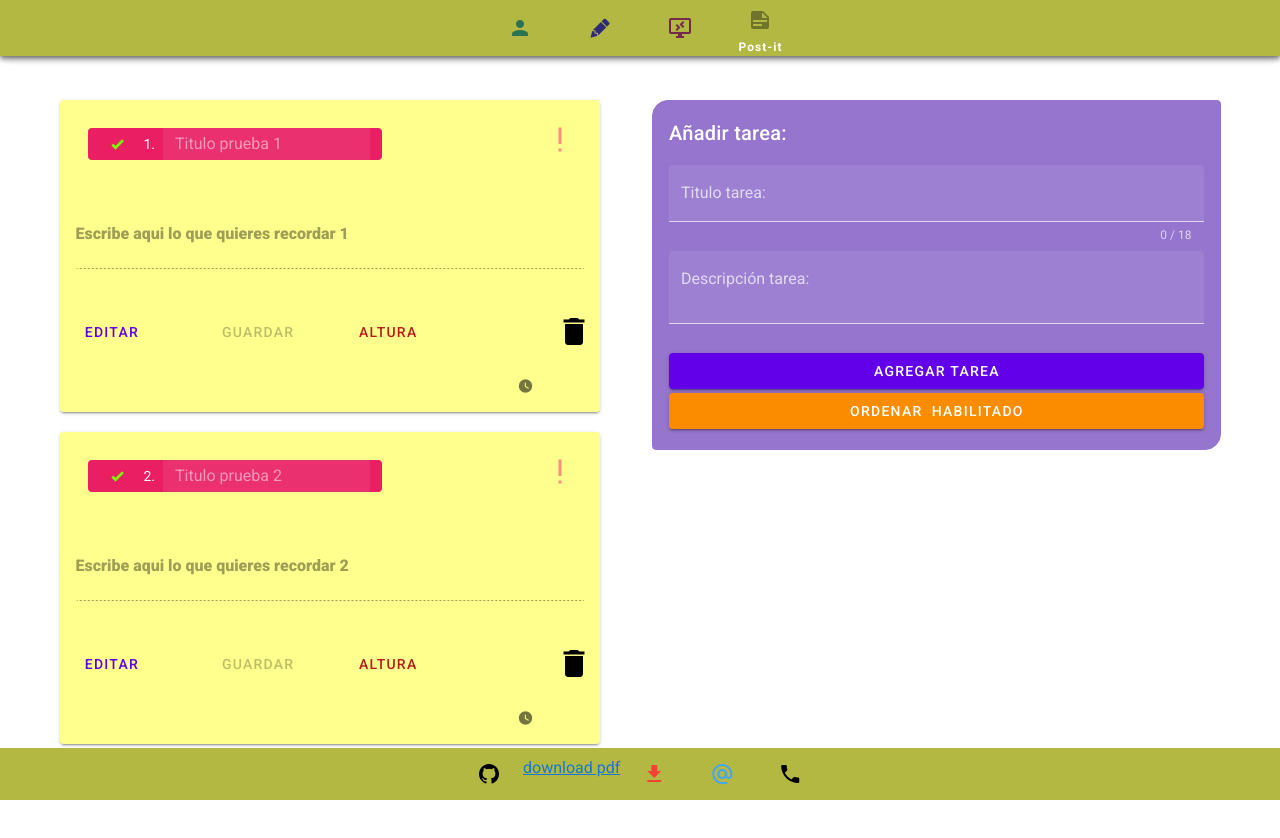
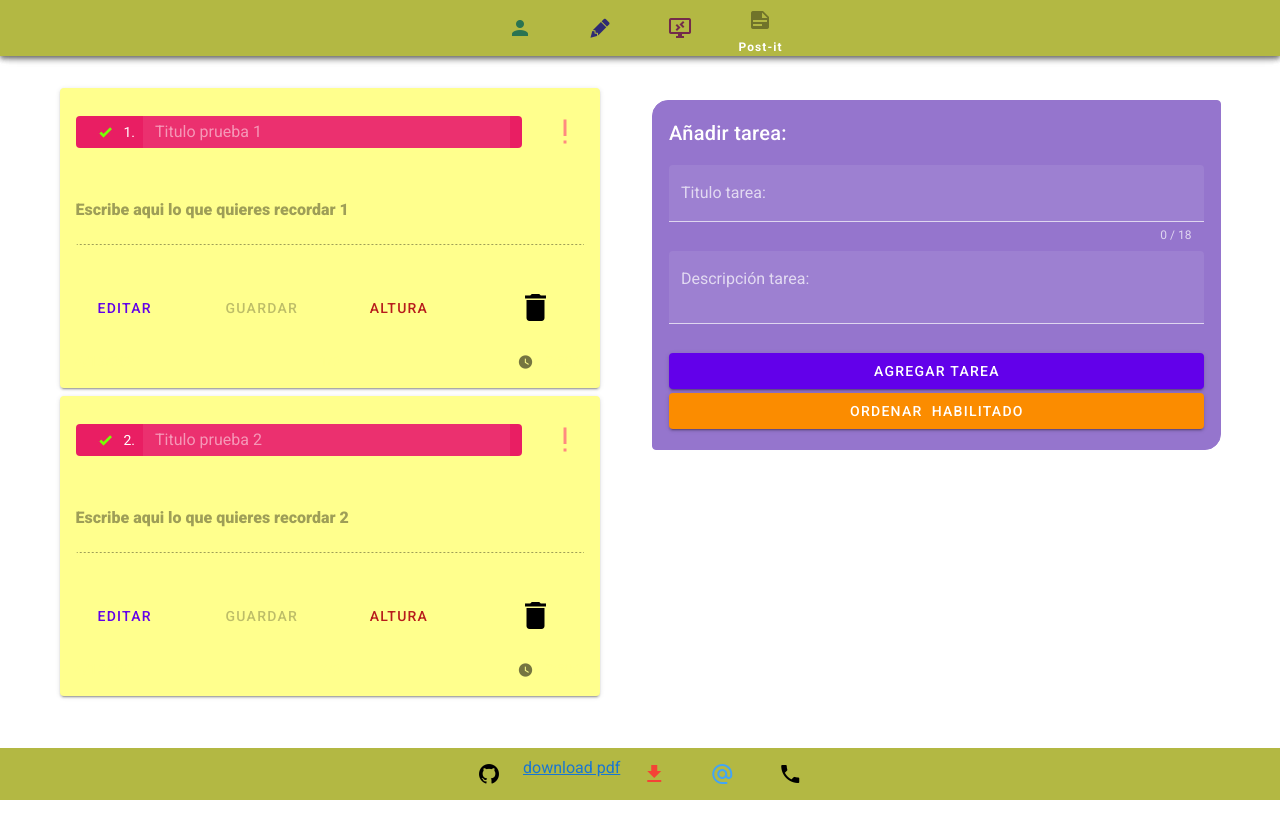
Before and after one commit to AlbertoCF88/cv, a Vue app: page /post-it in a window 1280 px wide. Shown: the top 838 px of the page. Built offline with nearby package versions, Linux system fonts and the light colour scheme.

Commit message:
probando snack

```diff
--- /dev/null
+++ b/src/components/ComSnack.vue
@@ -0,0 +1,12 @@
+<template>
+
+<v-snackbar v-model="snackbar"  top rounded="pill" >
+        {{ mensaje }}
+        <template v-slot:action="{ attrs }">
+            <v-btn  v-bind="attrs"
+            icon color="pink"  @click="snackbar = false">
+                <v-icon> mdi-close</v-icon>
+            </v-btn>
+        </template>
+    </v-snackbar>
+</template>
--- a/src/components/ComTareas.vue
+++ b/src/components/ComTareas.vue
@@ -4,7 +4,8 @@
     <v-row class="mb-7">
         <!--Creador de tareas-->
         <v-col cols="12"  md="6" order-md="2">
-            <v-card outlined shaped dark color="deep-purple lighten-2" class="sticky">
+            <v-card outlined shaped dark
+            color="deep-purple lighten-2" class="sticky">
                 <v-card-title>
                     Añadir tarea:
                 </v-card-title>
@@ -12,22 +13,25 @@
                     <v-form @submit.prevent="agregar()">
                         <v-row>
                             <v-col>
-                        <v-text-field v-model="tituloTarea"
-                        counter="18" filled color="deep-purple" label="Titulo tarea:" type="text">
+                                <v-text-field v-model="tituloTarea" label="Titulo tarea:"
+                                type="text" counter="18" filled color="deep-purple">
                                 </v-text-field>
-
                             </v-col>
                         </v-row>
-                        <v-textarea v-model="texto" auto-grow filled color="deep-purple"
-                        label="Descripción tarea:"  rows="2">
+
+                        <v-textarea v-model="texto"
+                        auto-grow filled color="deep-purple"
+                        label="Descripción tarea:" rows="2">
                         </v-textarea>
-                        <v-btn  type="submit" block
+
+                        <v-btn type="submit" block
                         color="deep-purple accent-4" class="mb-1">
                             Agregar tarea
                         </v-btn>
                     </v-form>
-                    <v-btn  block  class="mb-1"
-                    @click="ordenar= !ordenar;on = !on"
+
+                    <v-btn block class="mb-1"
+                    @click="ordenar= !ordenar; on = !on"
                     :class="{'ordenarDe':on, 'ordenar': !on}">
                         Ordenar
                             <span v-if="on" class="pl-2">Deshabilitado</span>
@@ -46,65 +50,89 @@
                     <v-tooltip top >
                         <template v-slot:activator="{ on, attrs }" >
                             <div v-bind="attrs" v-on="on">
-                                <v-container class="d-flex justify-space-between" >
-                                    <v-chip class="ma-4 text-uppercase" color="pink" label text-color="white">
-                                        <v-btn icon color="black" @click="item.hecho=!item.hecho" class="mr-2">
-                                            <v-icon small color="light-green accent-3">mdi-check-bold</v-icon>
+
+                                <v-row class="d-flex justify-space-between">
+                                    <v-col cols="8" sm="10">
+                                        <v-chip class="ma-4 text-uppercase"
+                                        color="pink" label text-color="white">
+                                            <v-btn icon color="black"
+                                            @click="item.hecho=!item.hecho">
+                                                <v-icon small color="light-green accent-3">
+                                                    mdi-check-bold
+                                                </v-icon>
                                             </v-btn>
                                             <div class="mr-2">{{index +1}}.</div>
                                             <v-text-field v-model="item.titulo" :disabled="item.textarea"
-                                        class="input" dark
-                                        counter="18" filled color="deep-purple" type="text">
+                                            class="input" darkcounter="18" filled
+                                            color="deep-purple" dark type="text">
                                             </v-text-field>
                                         </v-chip>
-                                    <v-tooltip bottom >
-                                        <template v-slot:activator="{ on, attrs }" >
-                                            <v-btn v-bind="attrs" fab color="transparent" v-on="on" elevation="0"
+                                    </v-col>
+
+                                    <v-col cols="4" sm="2"
+                                    class="d-flex justify-center align-center">
+                                        <v-tooltip bottom>
+                                            <template v-slot:activator="{ on, attrs }">
+                                                <v-btn v-bind="attrs" v-on="on" fab color="transparent" elevation="0"
                                                 :class="{'amarillo':item.importante, 'rojo': !item.importante}"
                                                 @click="item.importante =!item.importante;guardarImpor(index)">
-                                                <v-icon large > mdi-exclamation </v-icon>
+                                                    <v-icon large> mdi-exclamation </v-icon>
                                                 </v-btn>
                                             </template>
                                             <span>¿Importante?</span>
                                         </v-tooltip>
-                                </v-container>
+                                    </v-col>
+                                </v-row>
+
                                 <v-card-text >
                                     <v-textarea v-model="item.desc" :disabled="item.textarea"
-                                    :class="{'altura':item.altura}" rows="2" auto-grow hint="Recuerde guardar" class="font-weight-black" color="deep-purple accent-4">
+                                    :class="{'altura':item.altura}"
+                                    hint="Recuerde guardar" rows="2" auto-grow
+                                    class="font-weight-black" color="deep-purple accent-4">
                                     </v-textarea>
                                 </v-card-text>
+
                                 <v-card-actions>
                                     <v-row>
-                                        <v-col>
-                                            <v-btn text color="deep-purple accent-4" @click="item.textarea=false; item.altura=false">
+                                        <v-col cols="6" sm="3" class="d-flex justify-center">
+                                            <v-btn text color="deep-purple accent-4"
+                                            @click="item.textarea=false; item.altura=false">
                                                 Editar
                                             </v-btn>
                                         </v-col>
-                                            <v-col>
+
+                                        <v-col cols="6" sm="3" class="d-flex justify-center">
                                             <v-tooltip bottom>
                                                 <template v-slot:activator="{ on, attrs }">
-                                                        <v-btn  v-bind="attrs" v-on="on" :disabled="item.textarea"
+                                                    <v-btn  v-bind="attrs" v-on="on"
+                                                    :disabled="item.textarea"
                                                     text color="green darken-4"
-                                                        @click="item.textarea=true;guardarImpor(index);item.altura=false" >
+                                                    @click="item.textarea=true;guardarImpor(index);
+                                                    item.altura=false; guardar(index)">
                                                          Guardar
                                                     </v-btn>
                                                 </template>
                                                 <span>Modificará la fecha</span>
                                             </v-tooltip>
                                         </v-col>
-                                            <v-col>
-                                                <v-btn text color="red darken-4" @click="item.altura = !item.altura">
+
+                                        <v-col cols="6" sm="3" class="d-flex justify-center">
+                                            <v-btn text color="red darken-4"
+                                            @click="item.altura = !item.altura">
                                                 Altura
                                             </v-btn>
                                         </v-col>
-                                            <v-col class="d-flex justify-end pr-3">
-                                                <v-btn icon color="black" @click="eliminar(index)">
-                                                    <v-icon large > mdi-delete </v-icon>
+
+                                        <v-col cols="6" sm="3" class="d-flex justify-center">
+                                            <v-btn icon color="black"
+                                            @click="eliminar(index)">
+                                                <v-icon large> mdi-delete </v-icon>
                                             </v-btn>
                                         </v-col>
                                     </v-row>
                                 </v-card-actions>
-                                    <v-card-subtitle class="d-flex justify-space-between" >
+
+                                 <v-card-subtitle class="d-flex justify-space-between">
                                     {{item.fecha}}
                                     <div>{{index +1}}/{{listaTareas.length}}</div>
                                     <div>
@@ -112,8 +140,8 @@
                                         {{item.hora}}:{{item.minuto}}:{{item.segundo}}
                                     </div>
                                 </v-card-subtitle>
-                                </div>
-                            </template>
+                            </div><!--activador--->
+                        </template><!---v-slot:activator--->
                         <span>Muevelo para cambiar el orden</span>
                     </v-tooltip>
                 </v-card>
@@ -121,7 +149,7 @@
         </v-col>
     </v-row>
 
-    <!--mensaje temporal top le quitas ek top y por defecto sale abajo--->
+    <!--mensaje temporal--->
     <v-snackbar v-model="snackbar"  top rounded="pill" >
         {{ mensaje }}
         <template v-slot:action="{ attrs }">
@@ -134,8 +162,17 @@
     <!--Fin mensaje temporal--->
 
 </v-container>
+</template>
 
-</template>
+
+<style >
+.v-chip .v-chip__content {
+    width: 100%;
+}
+.v-chip.v-size--default {
+    width: 100% !important;
+}
+</style>
 
 <style scoped>
 .sticky {
@@ -182,10 +219,11 @@
 
 <script>
 import Draggable from 'vuedraggable'
+import comSnack from '@/components/ComSnack.vue'
 export default {
     name: 'comTareas',
     components: {
-        Draggable,
+        Draggable,comSnack
     },
     data(){
         return{
@@ -252,21 +290,21 @@ export default {
             }
             this.tituloTarea='';
             this.texto='';
-            this.guardarLocal()
+            this.guardarLocal(index)
         },
         eliminar:function(index){
             this.listaTareas.splice(index, 1);
-            this.guardarLocal();
+            this.guardarLocal(index);
        },
        guardar:function(index){
            this.listaTareas[index].fecha = new Date().toLocaleDateString();
            this.listaTareas[index].hora = new Date().getHours();
            this.listaTareas[index].minuto = new Date().getMinutes();
            this.listaTareas[index].segundo = new Date().getSeconds();
-           this.guardarLocal()
+           this.guardarLocal(index)
        },
        guardarImpor(index){
-            this.guardarLocal()
+            this.guardarLocal(index)
        },
        guardarLocal:function(){
              //setItem guardar , y get recuperar
```
Lines whose indentation alone changed are shown as unchanged.
